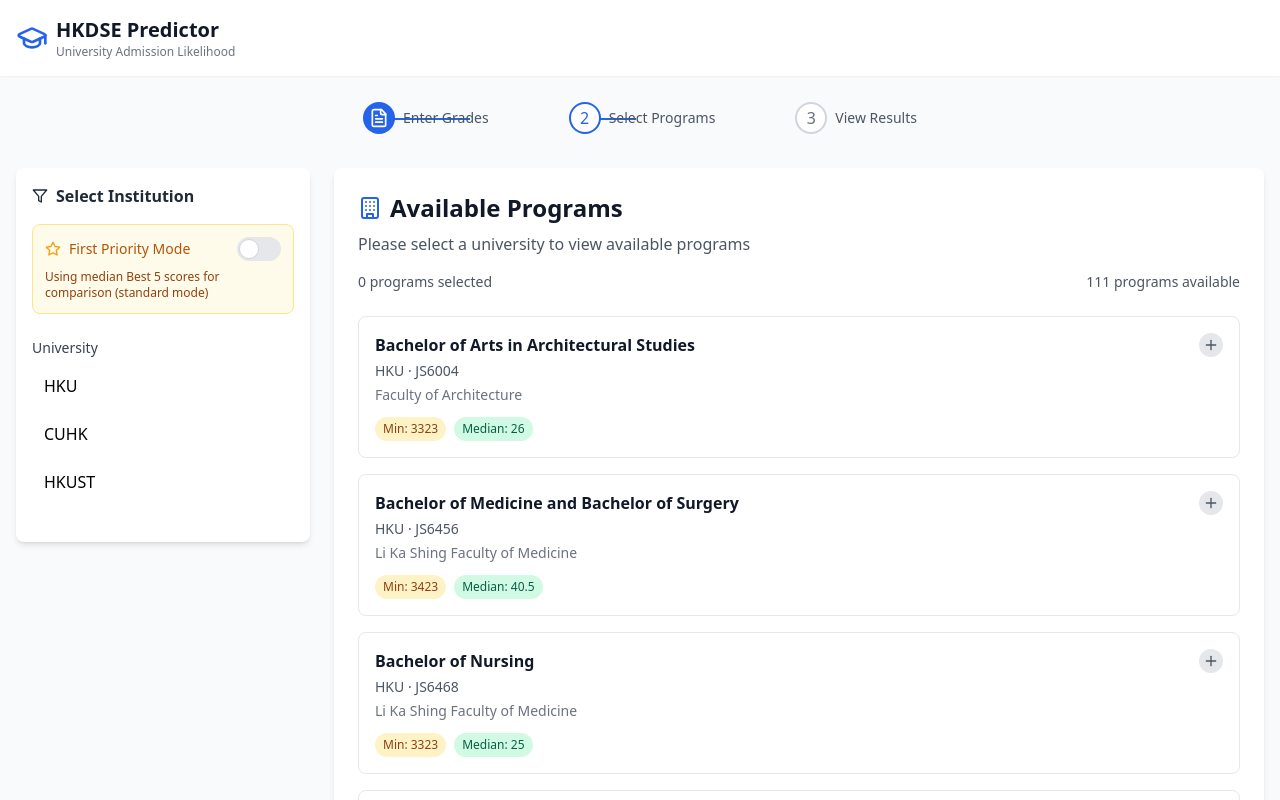
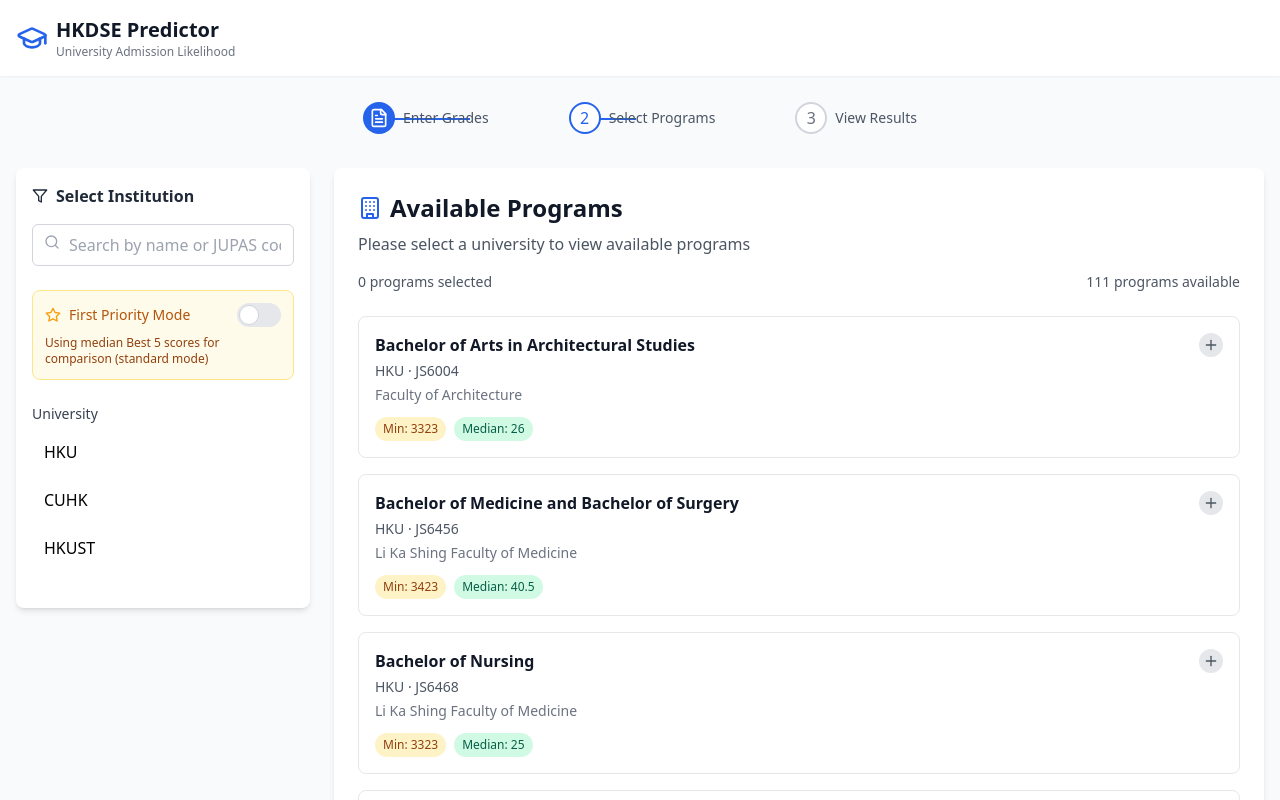
Before and after one commit to pigon9/dse, a React (Vite) app: page / in a window 1280 px wide. Both pictures are taken after a click on the button "Next: Select Programs". Shown: the top 800 px of the page. Built offline with nearby package versions, Linux system fonts and the light colour scheme.

Commit message:
Update ProgramSelection.tsx

```diff
--- a/src/components/ProgramSelection.tsx
+++ b/src/components/ProgramSelection.tsx
@@ -2,7 +2,7 @@ import React, { useState, useEffect } from 'react';
 import { usePredictor } from '../context/PredictorContext';
 import { Program, University } from '../types';
 import { programs } from '../data/programs';
-import { Building, Filter, Check, X, Plus, Star } from 'lucide-react';
+import { Building, Filter, Check, X, Plus, Star, Search } from 'lucide-react';
 
 const ProgramSelection: React.FC = () => {
   const { selectedPrograms, updateSelectedPrograms, calculateResults, setPriorityMode } = usePredictor();
@@ -10,6 +10,7 @@ const ProgramSelection: React.FC = () => {
   const [selectedFaculty, setSelectedFaculty] = useState('');
   const [isFirstPriority, setIsFirstPriority] = useState(false);
   const [filteredPrograms, setFilteredPrograms] = useState<Program[]>([]);
+  const [searchQuery, setSearchQuery] = useState('');
 
   // Get unique universities
   const universities = [...new Set(programs.map(p => p.university))];
@@ -21,7 +22,7 @@ const ProgramSelection: React.FC = () => {
       .map(p => p.faculty)
   )];
 
-  // Update filtered programs when university or faculty changes
+  // Update filtered programs when university, faculty, or search changes
   useEffect(() => {
     let result = [...programs];
 
@@ -33,8 +34,16 @@ const ProgramSelection: React.FC = () => {
       result = result.filter(p => p.faculty === selectedFaculty);
     }
 
+    if (searchQuery) {
+      const query = searchQuery.toLowerCase();
+      result = result.filter(p =>
+        p.name.toLowerCase().includes(query) ||
+        p.jupasCode.toLowerCase().includes(query)
+      );
+    }
+
     setFilteredPrograms(result);
-  }, [selectedUniversity, selectedFaculty]);
+  }, [selectedUniversity, selectedFaculty, searchQuery]);
 
   const toggleProgram = (program: Program) => {
     const isSelected = selectedPrograms.some(p => p.id === program.id);
@@ -49,6 +58,7 @@ const ProgramSelection: React.FC = () => {
   const clearFilters = () => {
     setSelectedUniversity('');
     setSelectedFaculty('');
+    setSearchQuery('');
   };
 
   const handleViewResults = () => {
@@ -70,7 +80,7 @@ const ProgramSelection: React.FC = () => {
               <Filter className="h-4 w-4 mr-2" />
               Select Institution
             </h3>
-            {(selectedUniversity || selectedFaculty) && (
+            {(selectedUniversity || selectedFaculty || searchQuery) && (
               <button
                 onClick={clearFilters}
                 className="text-xs text-blue-600 hover:text-blue-800"
@@ -78,6 +88,20 @@ const ProgramSelection: React.FC = () => {
                 Clear All
               </button>
             )}
+          </div>
+
+          {/* Search Box */}
+          <div className="mb-6">
+            <div className="relative">
+              <Search className="absolute left-3 top-2.5 h-4 w-4 text-gray-400" />
+              <input
+                type="text"
+                placeholder="Search by name or JUPAS code"
+                value={searchQuery}
+                onChange={(e) => setSearchQuery(e.target.value)}
+                className="w-full pl-9 pr-3 py-2 border border-gray-300 rounded-md focus:ring-2 focus:ring-blue-500 focus:border-transparent"
+              />
+            </div>
           </div>
 
           {/* Priority Mode Toggle */}
@@ -231,14 +255,16 @@ const ProgramSelection: React.FC = () => {
                   <X className="h-8 w-8 text-gray-400" />
                 </div>
                 <h3 className="text-lg font-medium text-gray-900">
-                  {selectedUniversity ? 'No programs found' : 'Select a university'}
+                  {searchQuery ? 'No matching programs found' : (selectedUniversity ? 'No programs found' : 'Select a university')}
                 </h3>
                 <p className="text-gray-600 mt-1">
-                  {selectedUniversity
-                    ? 'Try selecting a different faculty or university'
-                    : 'Choose a university to view available programs'}
+                  {searchQuery
+                    ? 'Try a different search term or clear filters'
+                    : (selectedUniversity
+                      ? 'Try selecting a different faculty or university'
+                      : 'Choose a university to view available programs')}
                 </p>
-                {selectedUniversity && (
+                {(selectedUniversity || searchQuery) && (
                   <button
                     onClick={clearFilters}
                     className="mt-4 text-sm text-blue-600 hover:text-blue-800"
```
